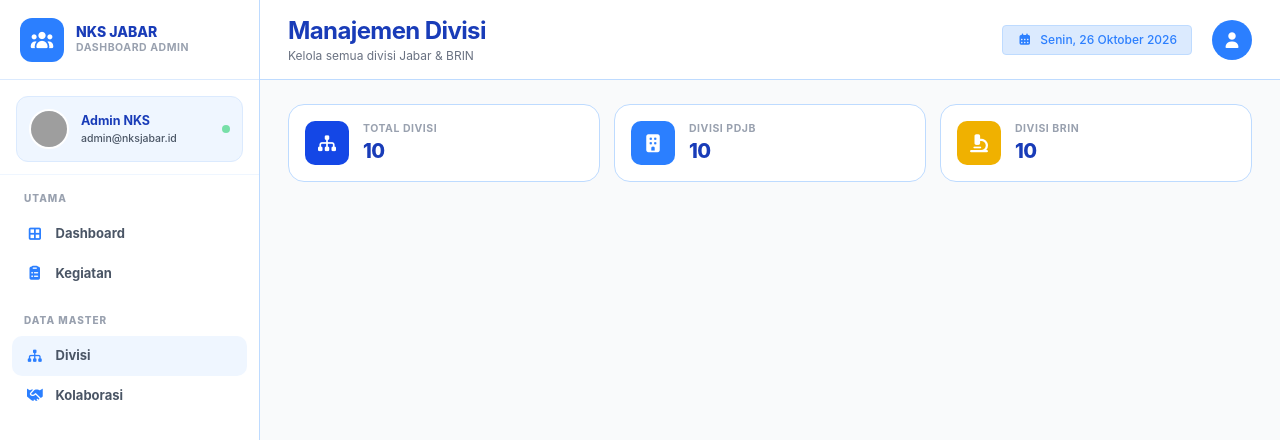
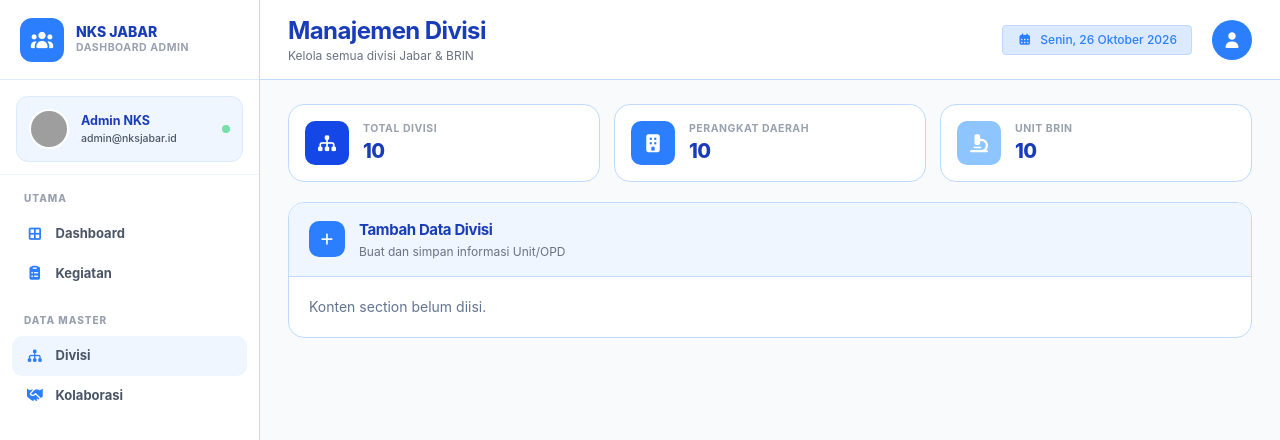
Before and after one commit to YudoTheEngineer/nks-fe, a Vue app: page /divisions in a window 1280 px wide. Shown: the top 440 px of the page. Built offline with nearby package versions, Linux system fonts and the light colour scheme; grey boxes are pictures that could not be loaded.

Commit message:
feat: Create SectionCard

```diff
--- /dev/null
+++ b/src/components/SectionCard.vue
@@ -0,0 +1,38 @@
+<script setup>
+    const props = defineProps({
+        'title': {
+            type: String,
+            default: 'Judul Section'
+        },
+        'subtitle': {
+            type: String,
+            default: ''
+        },
+        'icon': {
+            type: String,
+            default: 'fa-plus'
+        }
+    })
+</script>
+
+<template>
+    <div class="bg-white border border-blue-200 rounded-2xl mb-5 overflow-hidden transition-all">
+        <div class="flex items-center gap-3.5 px-5 py-4 bg-blue-50 border-b border-blue-200">
+            <div class="w-9 h-9 bg-blue-500 text-white rounded-[10px] flex items-center justify-center text-sm font-extrabold shrink-0 transition-colors">
+                <i :class="['fas', icon]" class="text-[13px]"></i>
+            </div>
+            <div class="flex-1 min-w-0">
+                <h3 class="text-[15px] font-bold text-blue-800 flex items-center gap-2 tracking-tight truncate">
+                    {{ title }}
+                </h3>
+                <p v-if="subtitle" class="text-xs text-gray-500 mt-0.5 truncate">{{ subtitle }}</p>
+            </div>
+        </div>
+
+        <div class="p-5">
+            <slot>
+                <p class="text-sm text-slate-500">Konten section belum diisi.</p>
+            </slot>
+        </div>
+    </div>
+</template>
--- a/src/views/DivisionsView.vue
+++ b/src/views/DivisionsView.vue
@@ -1,5 +1,6 @@
 <script setup>
     import Card from '@/components/Card.vue';
+    import SectionCard from '@/components/SectionCard.vue';
     import AdminSideBar from '@/partials/AdminSideBar.vue';
     import TopBar from '@/partials/TopBar.vue';
 
@@ -14,9 +15,13 @@
             <div class="flex-1 px-4 sm:px-6 lg:px-7 pt-[104px] pb-12">
                 <div class="grid grid-cols-3 gap-3.5 mb-5">
                     <Card title="Total Divisi" :total="10" icon="fa-sitemap" color="bg-blue-700"></Card>
-                    <Card title="Divisi PDJB" :total="10" icon="fa-building" color="bg-blue-500"></Card>
-                    <Card title="Divisi BRIN" :total="10" icon="fa-microscope" color="bg-yellow-500"></Card>
+                    <Card title="Perangkat Daerah" :total="10" icon="fa-building" color="bg-blue-500"></Card>
+                    <Card title="Unit BRIN" :total="10" icon="fa-microscope" color="bg-blue-300"></Card>
                 </div>
+
+                <SectionCard title="Tambah Data Divisi" subtitle="Buat dan simpan informasi Unit/OPD" icon="fa-plus">
+
+                </SectionCard>
             </div>
         </main>
     </div>
```
